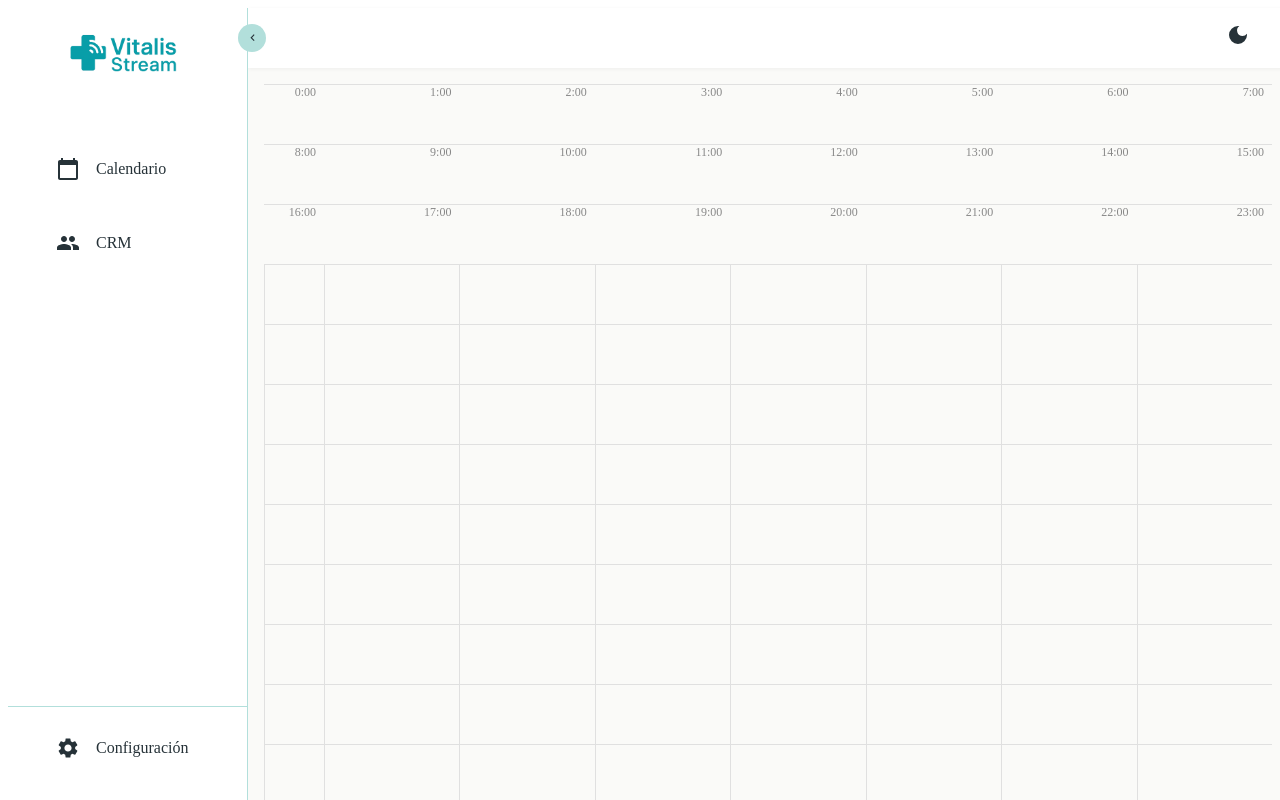
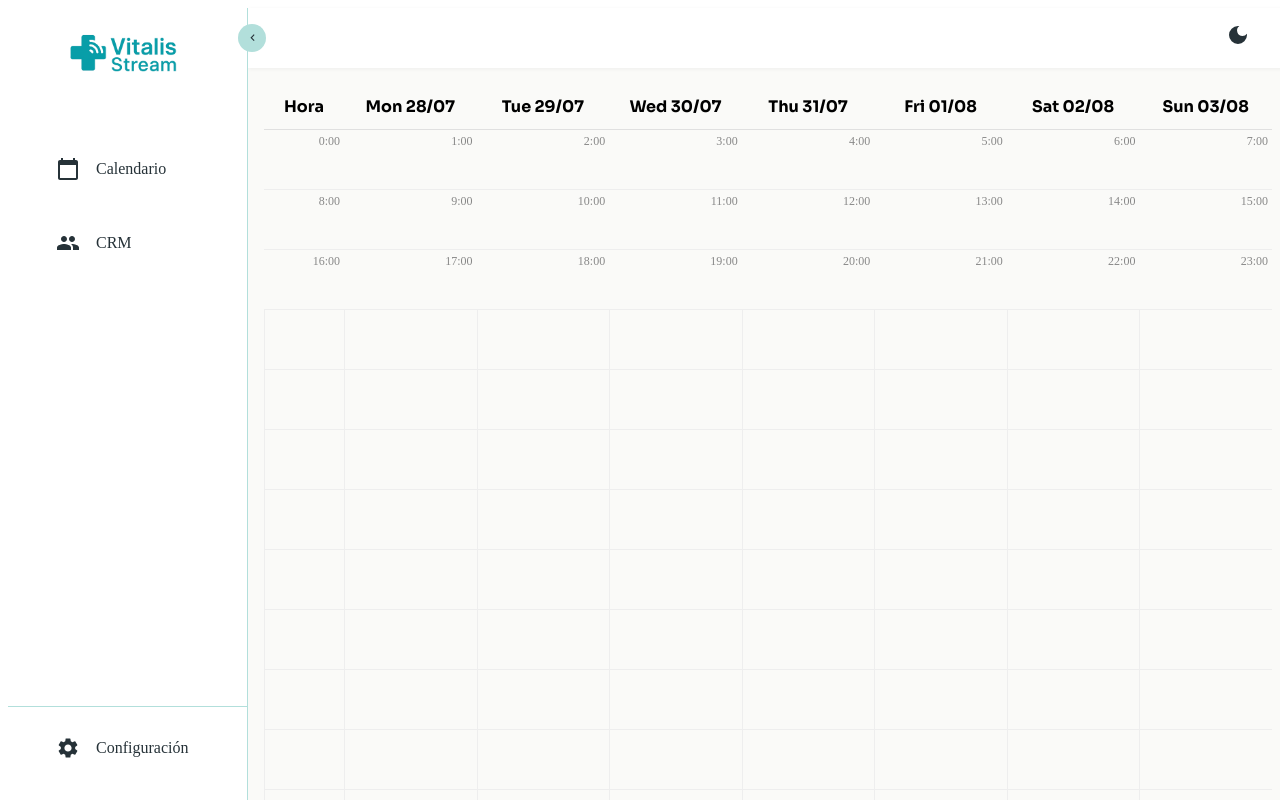
Before and after one commit to leonardoandressc/VitalisApp, a React (Vite) app in the folder frontend-calendar/: page / in a window 1280 px wide. Built offline with nearby package versions, Linux system fonts and the light colour scheme; no server answers.

Commit message:
Auto-commit: 2025-07-28 19:04:29

```diff
--- a/frontend-calendar/package.json
+++ b/frontend-calendar/package.json
@@ -20,6 +20,7 @@
     "@fullcalendar/timegrid": "^6.1.18",
     "@react-oauth/google": "^0.12.2",
     "axios": "^1.11.0",
+    "dayjs": "^1.11.13",
     "lucide-react": "^0.526.0",
     "react": "^19.1.0",
     "react-dom": "^19.1.0",
--- a/frontend-calendar/src/components/calendar/Calendar.jsx
+++ b/frontend-calendar/src/components/calendar/Calendar.jsx
@@ -1,36 +1,71 @@
 /** @jsxImportSource @emotion/react */
 import styled from "@emotion/styled";
+import dayjs from "dayjs";
 
-const Grid = styled.div`
-  display: grid;
-  grid-template-columns: 60px repeat(7, 1fr);
-  grid-template-rows: repeat(24, 60px);
-  border-top: 1px solid #e0e0e0;
+const Container = styled.div`
+  display: flex;
+  flex-direction: column;
+  height: 100%;
 `;
 
-const TimeCell = styled.div`
+const HeaderRow = styled.div`
+  display: grid;
+  grid-template-columns: 80px repeat(7, 1fr);
+  background-color: ${({ theme }) => theme.colors.light};
   border-bottom: 1px solid #e0e0e0;
+`;
+
+const DayHeader = styled.div`
+  padding: 12px;
+  text-align: center;
+  font-weight: 600;
+  font-family: ${({ theme }) => theme.fonts.heading};
+`;
+
+const TimeGrid = styled.div`
+  display: grid;
+  grid-template-columns: 80px repeat(7, 1fr);
+  grid-template-rows: repeat(24, 60px); /* 24 horas */
+  flex-grow: 1;
+`;
+
+const TimeLabel = styled.div`
+  padding: 4px;
   text-align: right;
-  padding-right: 8px;
   font-size: 12px;
   color: #888;
+  border-bottom: 1px solid #eee;
 `;
 
-const DayCell = styled.div`
-  border-bottom: 1px solid #e0e0e0;
-  border-left: 1px solid #e0e0e0;
+const Cell = styled.div`
+  border-bottom: 1px solid #eee;
+  border-left: 1px solid #eee;
 `;
 
 const Calendar = () => {
+  const weekStart = dayjs().startOf("week").add(1, "day"); // lunes
+  const days = Array.from({ length: 7 }, (_, i) => weekStart.add(i, "day"));
+
   return (
-    <Grid>
-      {Array.from({ length: 24 }).map((_, i) => (
-        <TimeCell key={`hour-${i}`}>{i}:00</TimeCell>
-      ))}
-      {Array.from({ length: 24 * 7 }).map((_, i) => (
-        <DayCell key={`cell-${i}`} />
-      ))}
-    </Grid>
+    <Container>
+      <HeaderRow>
+        <DayHeader>Hora</DayHeader>
+        {days.map((day) => (
+          <DayHeader key={day.format("YYYY-MM-DD")}>
+            {day.format("ddd DD/MM")}
+          </DayHeader>
+        ))}
+      </HeaderRow>
+
+      <TimeGrid>
+        {Array.from({ length: 24 }).map((_, hour) => (
+          <TimeLabel key={`time-${hour}`}>{`${hour}:00`}</TimeLabel>
+        ))}
+        {Array.from({ length: 24 * 7 }).map((_, i) => (
+          <Cell key={`cell-${i}`} />
+        ))}
+      </TimeGrid>
+    </Container>
   );
 };
 
```
Also changed, not shown: 2 other files (tests, documents, lock files or other folders).
